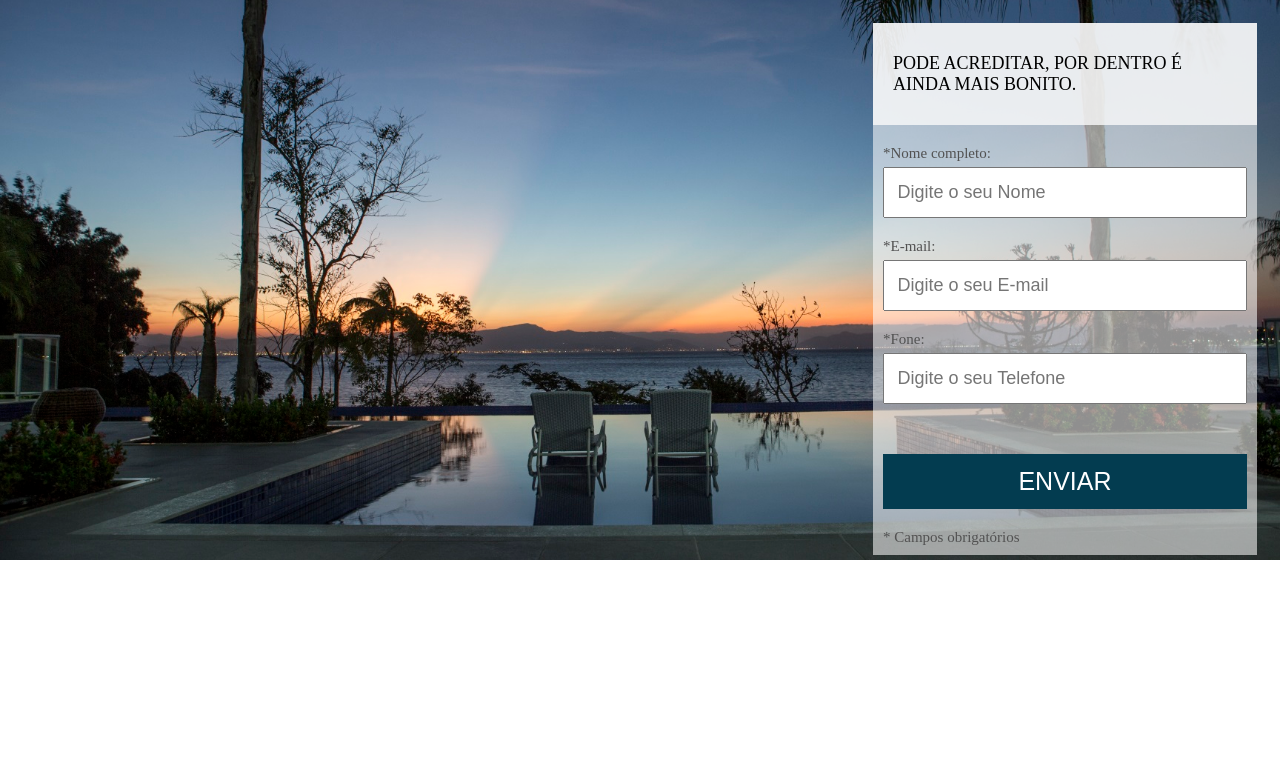
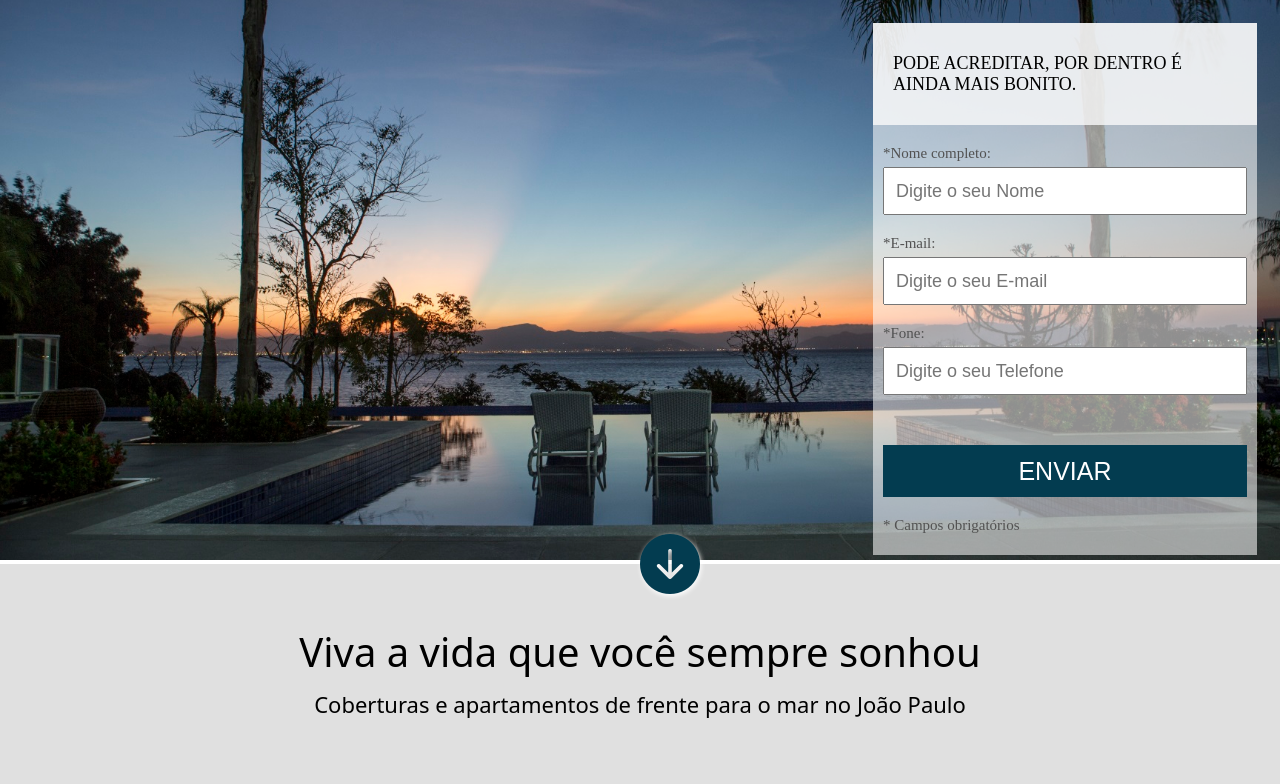
Before and after one commit to thiagotorresz/DankiCode, a PHP site: page / in a window 1280 px wide. Shown: the part 99-883 px from the top of the page. Before the commit the page ends 659 px from the top, so only its background shows below. Run offline with PHP 8.4, Linux system fonts and the light colour scheme.

Commit message:
headline

```diff
--- a/Front-End/projects/#005 - landingpage/css/style.css
+++ b/Front-End/projects/#005 - landingpage/css/style.css
@@ -19,8 +19,6 @@ html,body{
 	max-width: 1280px;
 	margin: 0 auto;
 }
-
-/* divs gerais */
 
 header{
 	background-color: #D6D6D6;
@@ -90,13 +88,12 @@ header{
 	display: block;
 	font-size: 18px;
 	width: 95%;
-	padding: 13px;
+	padding: 3%;
 	margin: 0 auto;
 }
 
 .form-container form input.btn{
-	padding: 0;
-	padding: 13px;
+	padding: 3%;
 	margin-top: 50px;
 	background-color: #033C50;
 	color: white;
@@ -104,3 +101,35 @@ header{
 	font-size: 25px;
 	cursor: pointer;
 }
+
+.banner i{
+	position: relative;
+	left: 50%;
+	top: 95%;
+	font-size: 60px;
+	color: #033C50;
+	text-shadow: 1px 2px 5px white;
+}
+
+/* Chamada */
+.headline{
+	padding: 60px;
+	width: 100%;
+	text-align: center;
+	background-color: rgb(224, 224, 224);
+	margin-bottom: 4px;
+	margin-top: 4px;
+	font-family: system-ui, -apple-system, BlinkMacSystemFont, 'Segoe UI', Roboto, Oxygen, Ubuntu, Cantarell, 'Open Sans', 'Helvetica Neue', sans-serif;
+}
+
+.headline > h2{
+	font-size: 40px;
+	font-weight: 400;
+}
+
+.headline > p{
+	color: black;
+	font-size: 22px;
+	font-weight: lighter;
+	margin-top: 10px;
+}
--- a/Front-End/projects/#005 - landingpage/index.php
+++ b/Front-End/projects/#005 - landingpage/index.php
@@ -7,6 +7,7 @@
     <meta name="keywords" content="HTML,CSS,Landing Page">
     <meta name="author" content="Thiago Torres">
     <meta name="viewport" content="width=device-width, initial-scale=1.0">
+    <link rel="stylesheet" href="https://cdn.jsdelivr.net/npm/bootstrap-icons@1.11.3/font/bootstrap-icons.min.css">
     <link rel="stylesheet" href="css/style.css">
     <title>Landing page Cena</title>
 </head>
@@ -29,7 +30,7 @@
             <div class="banner">
                 <div class="form-container">
                     <h2>PODE ACREDITAR, POR DENTRO É AINDA MAIS BONITO.</h2>
-                    <form action="GET">
+                    <form action="">
                         <label for="name">*Nome completo:</label>
                         <input type="text" name="name" id="name" placeholder="Digite o seu Nome">
                         <label for="email">*E-mail:</label>
@@ -42,7 +43,19 @@
                         <p>* Campos obrigatórios</p>
                     </form>
                 </div>
+                <i class="bi bi-arrow-down-circle-fill"></i>
             </div>
+        </div>
+    </div>
+
+    <div class="container">
+        <div class="headline">
+            <h2>
+                Viva a vida que você sempre sonhou
+            </h2>
+            <p>
+                Coberturas e apartamentos de frente para o mar no João Paulo
+            </p>
         </div>
     </div>
 </body>
```
Also changed, not shown: Front-End/projects/#005 - landingpage/imagens/arrow.png (added).
